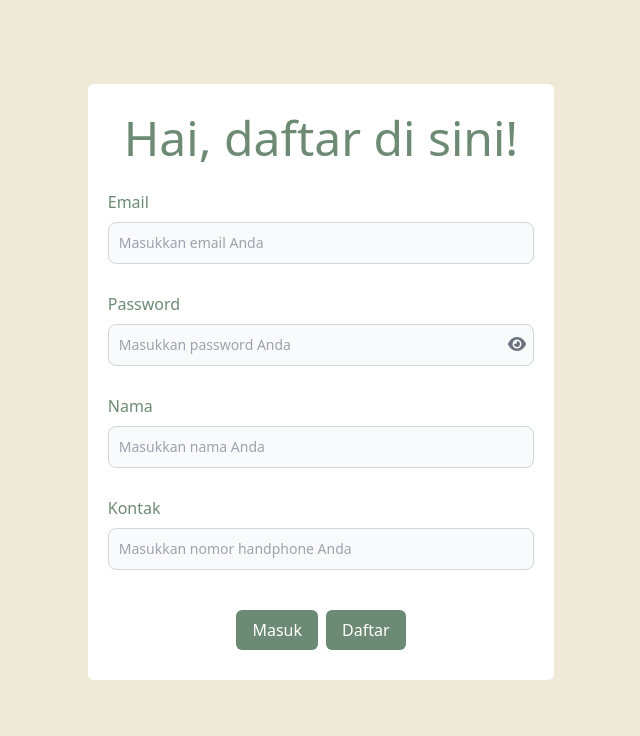
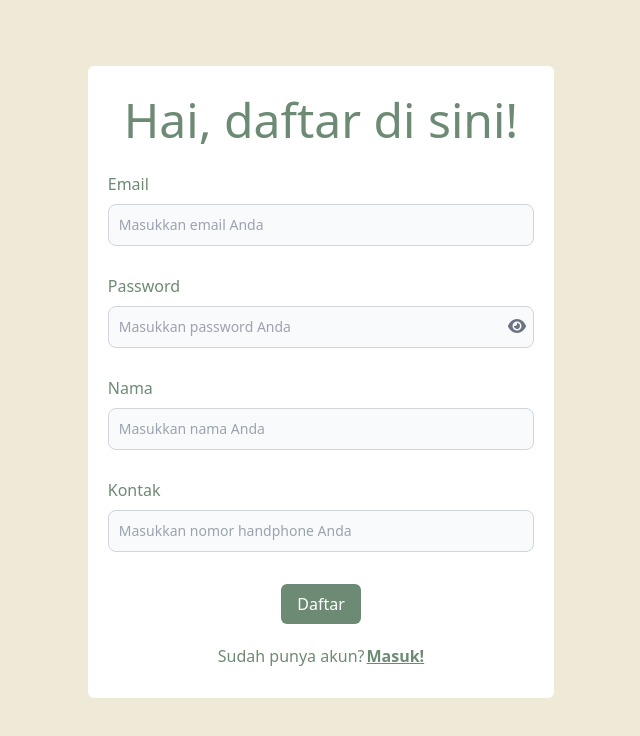
Before and after one commit to mhmd-arif/FLOWERLAB, a React (Vite) app: page /daftar-penjual in a window 1280 px wide. Shown: the top 736 px of the page, without its empty margins (319-959 px from the left). Built offline with nearby package versions, Linux system fonts and the light colour scheme.

Commit message:
fix signup page

```diff
--- a/src/pages/DaftarPenjual.jsx
+++ b/src/pages/DaftarPenjual.jsx
@@ -35,12 +35,19 @@ export default function DaftarPenjual() {
         <input type="text" className="mt-2 bg-gray-50 border border-gray-300 text-gray-900 text-sm rounded-lg focus:ring-blue-500 focus:border-blue-500 block w-full p-2.5  dark:bg-[#FFFFFF] dark:border-gray-600 dark:placeholder-gray-600 dark:text-black dark:focus:ring-blue-500 dark:focus:border-blue-500" placeholder="Masukkan nama Anda" required />
         <label className="text-left mt-7"> Kontak</label>
         <input type="text" className="mt-2 bg-gray-50 border border-gray-300 text-gray-900 text-sm rounded-lg focus:ring-blue-500 focus:border-blue-500 block w-full p-2.5  dark:bg-[#FFFFFF] dark:border-gray-600 dark:placeholder-gray-600 dark:text-black dark:focus:ring-blue-500 dark:focus:border-blue-500" placeholder="Masukkan nomor handphone Anda" required />
-        <div className="flex justify-center gap-2 mt-10">
+        <div className="flex justify-center gap-2 mt-8">
             <Link to="/login-penjual">
-            <button type="submit" className="bg-[#6D8B74] text-white text-1xl px-4 py-2 rounded-md">Masuk</button>
+            <button type="submit" className="bg-[#6D8B74] text-white text-1xl px-4 py-2 rounded-md">Daftar</button>
             </Link>
-            <button type="submit" className="bg-[#6D8B74] text-white text-1xl px-4 py-2 rounded-md">Daftar</button>
         </div>
+        <label className="text-center mt-5">
+            Sudah punya akun?
+            <Link className="" to="/login-penjual">
+                <span className="underline font-bold" style={{ marginLeft: '2px' }}>
+                    Masuk!
+                </span>
+            </Link>
+        </label>
       </div>
     </div>
   );
--- a/src/pages/MarketPlace.jsx
+++ b/src/pages/MarketPlace.jsx
@@ -14,7 +14,7 @@ export default function Marketplace() {
                         </div>
                         <input type="text" id="simple-search" class="bg-gray-50 border border-gray-300 text-gray-900 text-sm rounded-lg focus:ring-blue-500 focus:border-blue-500 block w-full pl-10 p-2.5  dark:bg-[#FFFFFF] dark:border-gray-600 dark:placeholder-gray-600 dark:text-white dark:focus:ring-blue-500 dark:focus:border-blue-500" placeholder="Cari bunga yang kamu inginkan" required />
                     </div>
-                    <button type="submit" class="p-2.5 ml-2 text-sm font-medium text-white bg-blue-700 rounded-lg border border-blue-700 hover:bg-blue-800 focus:ring-4 focus:outline-none focus:ring-blue-300 dark:bg-blue-600 dark:hover:bg-blue-700 dark:focus:ring-blue-800">
+                    <button type="submit" class="p-2.5 ml-2 text-sm font-medium text-white bg-green-700 rounded-lg border border-green-700 hover:bg-green-800 focus:ring-4 focus:outline-none focus:ring-blue-300 dark:bg-blue-600 dark:hover:bg-blue-700 dark:focus:ring-blue-800">
                         <svg class="w-5 h-5" fill="none" stroke="currentColor" viewBox="0 0 24 24" xmlns="http://www.w3.org/2000/svg"><path stroke-linecap="round" stroke-linejoin="round" stroke-width="2" d="M21 21l-6-6m2-5a7 7 0 11-14 0 7 7 0 0114 0z"></path></svg>
                         <span class="sr-only">Search</span>
                     </button>
```
